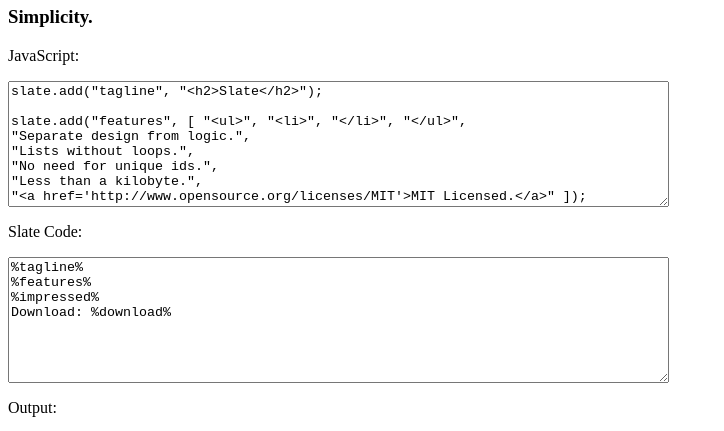
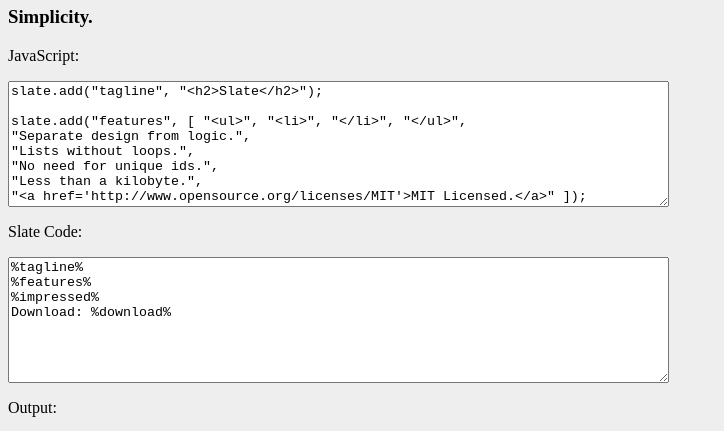
Before and after one commit to SameDifference/slate, a plain HTML site: page index.html in a window 1280 px wide. Shown: the part 60-491 px from the top of the page, without its empty margins (0-724 px from the left). Drawn offline with Linux system fonts and the light colour scheme.

Commit message:
instant load on page load, removed ugly white background

```diff
--- a/index.html
+++ b/index.html
@@ -11,7 +11,7 @@
 		</script>
 
 	</head>
-	<body>
+	<body onload="live();" style="background-color:#eeeeee">
 		<h1>Slate</h1>
 		<h3 color="#333333">Simplicity.</h3>
 		<p>JavaScript:</p>
```
